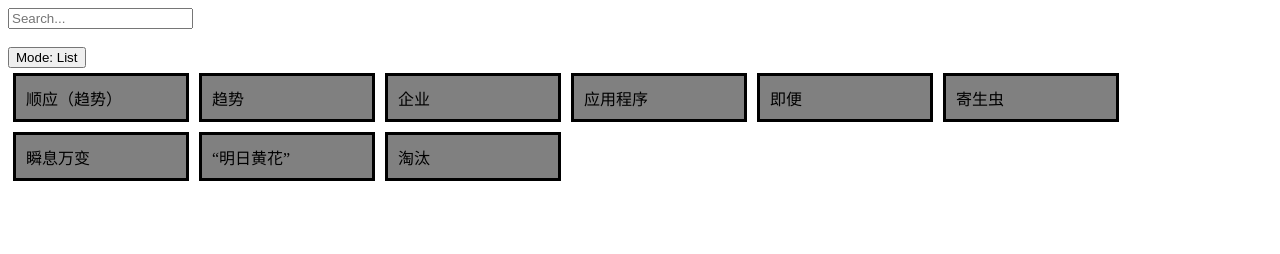
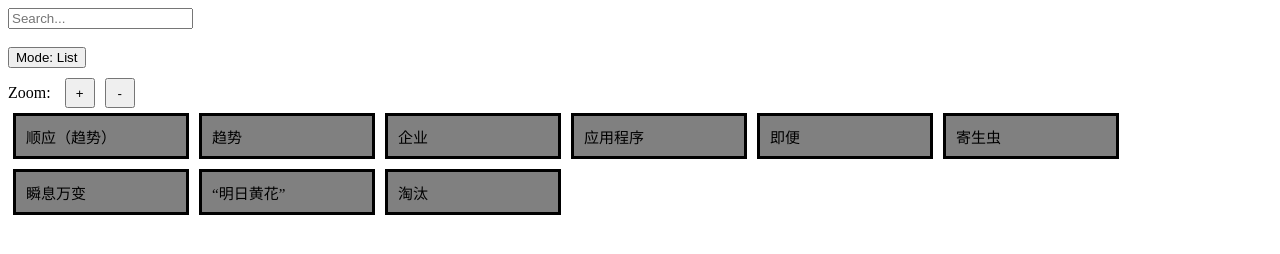
Before and after one commit to NYJP/Vocab, a plain HTML site: page index.html in a window 1280 px wide. Both pictures are taken after a click on the button "Mode: Box". Drawn offline with Linux system fonts and the light colour scheme.

Commit message:
Add files via upload

```diff
--- a/code.js
+++ b/code.js
@@ -1,3 +1,5 @@
+var size = 150;
+
 var file = txttoarray(readFile("vocab.csv"));
 
 for (var l=0; l<file.length; l++){
@@ -58,16 +60,36 @@ function display(){
 
 }
 
+function updateview(){
+    document.documentElement.style.setProperty('--size',String(size) +'px');
+    document.documentElement.style.setProperty('--fsize',String(size/10) +'px');
+
+    if (document.getElementById('mode').innerHTML == 'Mode: List'){
+        document.documentElement.style.setProperty('--boxorline',String(size/15*2) +'px');
+    }else{
+        document.documentElement.style.setProperty('--boxorline',String(size) +'px');
+    }
+}
+
 document.getElementById('mode').onclick = function(){
     if (document.getElementById('mode').innerHTML == 'Mode: Box'){
         document.documentElement.style.setProperty('--boxorlineele','none');
-        document.documentElement.style.setProperty('--boxorline','23px');
         document.getElementById('mode').innerHTML = 'Mode: List';
     }else{
-        document.documentElement.style.setProperty('--boxorlineele','');
-        document.documentElement.style.setProperty('--boxorline','150px');
+        document.documentElement.style.setProperty('--boxorlineele','block');
         document.getElementById('mode').innerHTML = 'Mode: Box';
     }
+    updateview()
+}
+
+document.getElementById('zoomin').onclick = function(){
+    size+=30;
+    updateview()
+}
+
+document.getElementById('zoomout').onclick = function(){
+    if (size > 100) size-=30;
+    updateview()
 }
 
 display();
--- a/index.html
+++ b/index.html
@@ -8,6 +8,8 @@
     <input id='searchbar' type='text' placeholder='Search...'>
     <br><br>
     <button id='mode'>Mode: Box</button>
+    <br>
+    Zoom: <button id='zoomin'>+</button><button id='zoomout'>-</button>
 
     <div id='filters'>
     </div>
--- a/style.css
+++ b/style.css
@@ -1,6 +1,8 @@
 :root {
     --boxorline: 150px;
-    --boxorlineele: '';
+    --boxorlineele: block;
+    --size: 150px;
+    --fsize: 15px;
 }
 
 .boxelements{
@@ -11,8 +13,16 @@
     float: left;
     background-color: grey;
     border-style: solid;
-    width:150px;
+    font-size: var(--fsize);
+    width: var(--size);
     height: var(--boxorline);
     margin:5px;
     padding: 10px;
 }
+
+#zoomin, #zoomout{
+    margin-top:10px;
+    margin-left:10px;
+    width: 30px;
+    height: 30px;
+}
```
